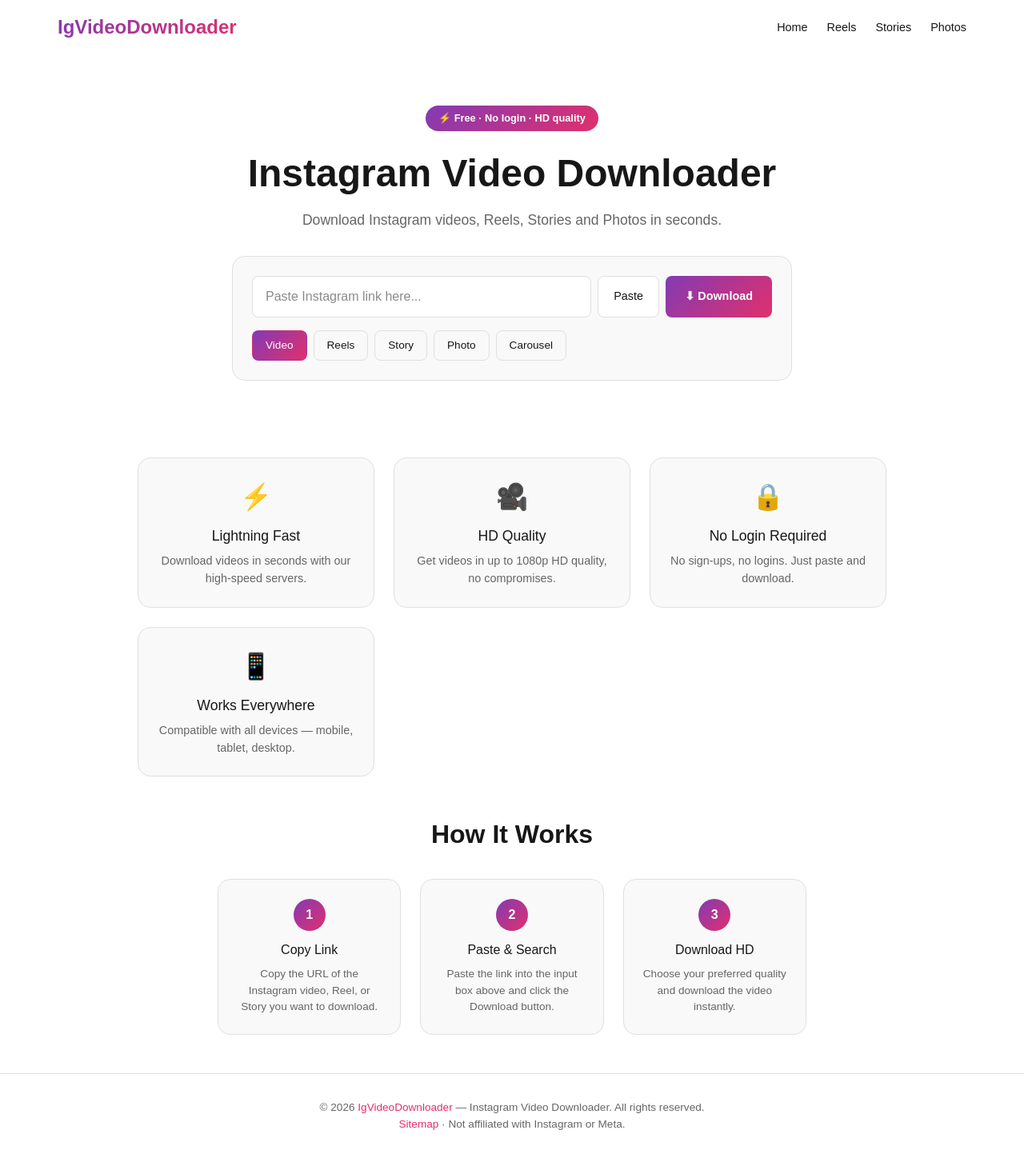
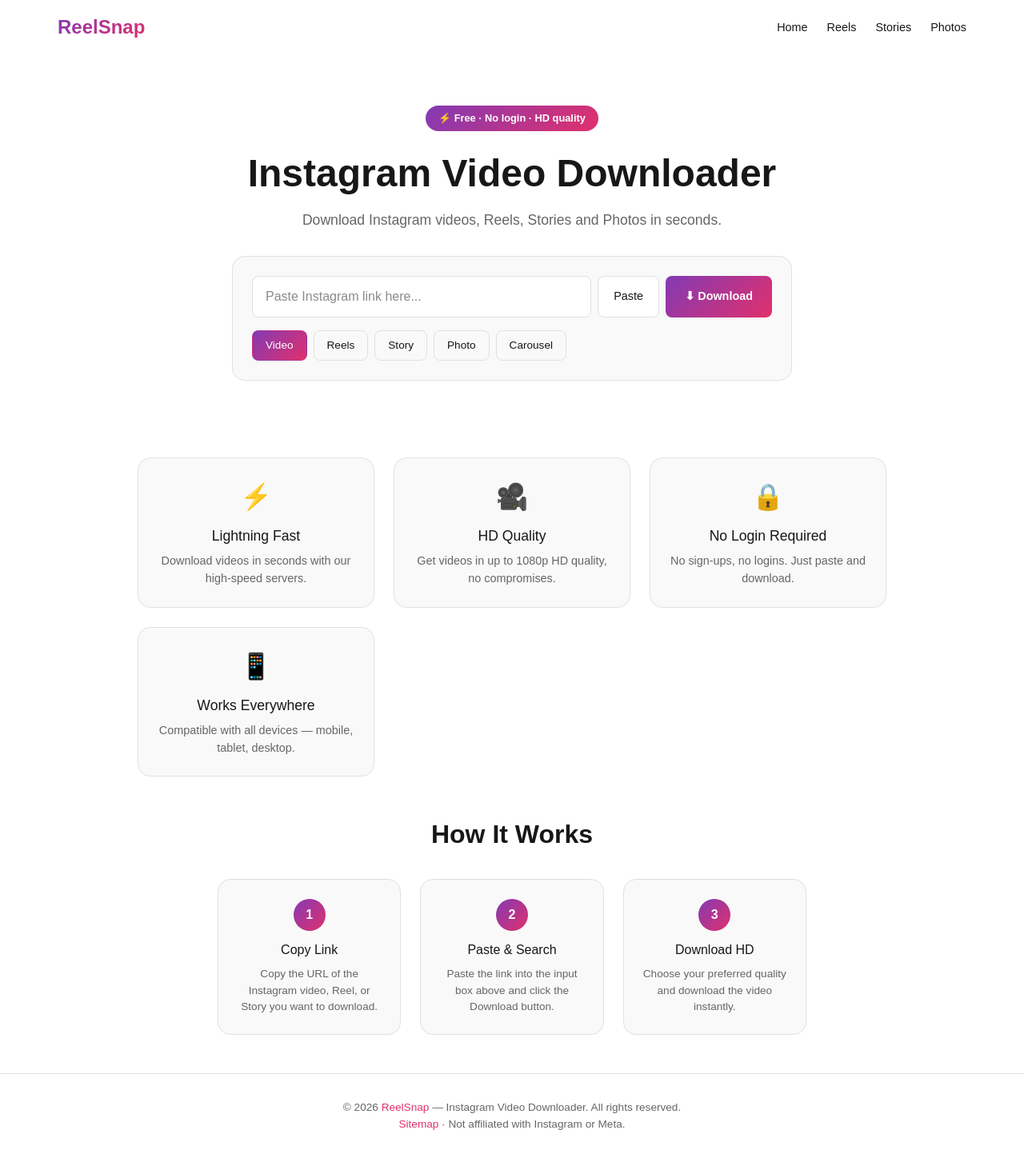
Before and after one commit to SubhamBhowmik/ig_downloader, a Next.js app: page / in a window 1280 px wide. Shown: the whole page at 80% size. Built offline with nearby package versions, Linux system fonts and the light colour scheme.

Commit message:
sitemap added

```diff
--- a/components/Footer.js
+++ b/components/Footer.js
@@ -1,7 +1,7 @@
 export default function Footer() {
   return (
     <footer className="footer">
-      <p>&copy; {new Date().getFullYear()} <a href="/">IgVideoDownloader</a> — Instagram Video Downloader. All rights reserved.</p>
+      <p>&copy; {new Date().getFullYear()} <a href="/">ReelSnap</a> — Instagram Video Downloader. All rights reserved.</p>
       <p>
         <a href="/sitemap.xml">Sitemap</a> &middot; Not affiliated with Instagram or Meta.
       </p>
--- a/components/Navbar.js
+++ b/components/Navbar.js
@@ -6,7 +6,7 @@
 
   return (
     <nav className="navbar">
-      <Link href="/" className="logo">IgVideoDownloader</Link>
+      <Link href="/" className="logo">ReelSnap</Link>
 
       <button
         className="mobile-menu-btn"
--- a/pages/index.js
+++ b/pages/index.js
@@ -9,7 +9,7 @@
   return (
     <>
       <Head>
-        <title>Instagram Video Downloader - Free HD | IgVideoDownloader</title>
+        <title>Instagram Video Downloader - Free HD | ReelSnap</title>
         <meta name="description" content="Download Instagram videos, Reels, Stories and Photos for free. No login required. HD quality. Works on all devices." />
         <meta name="keywords" content="instagram video downloader, download instagram video, instagram reels downloader" />
         <link rel="canonical" href="https://reelsnap.app/" />
--- a/pages/instagram-photo-downloader.js
+++ b/pages/instagram-photo-downloader.js
@@ -9,7 +9,7 @@
   return (
     <>
       <Head>
-        <title>Instagram Photo Downloader - Free HD | IgVideoDownloader</title>
+        <title>Instagram Photo Downloader - Free HD | ReelSnap</title>
         <meta name="description" content="Download Instagram photos in high resolution for free. Save any photo from Instagram with no login." />
         <meta name="keywords" content="instagram photo downloader, download instagram photo, instagram image downloader" />
         <link rel="canonical" href="https://reelsnap.app/instagram-photo-downloader" />
--- a/pages/instagram-reels-downloader.js
+++ b/pages/instagram-reels-downloader.js
@@ -9,7 +9,7 @@
   return (
     <>
       <Head>
-        <title>Instagram Reels Downloader - Free HD | IgVideoDownloader</title>
+        <title>Instagram Reels Downloader - Free HD | ReelSnap</title>
         <meta name="description" content="Download Instagram Reels in HD quality for free. No login required. Fast and easy Reels downloader." />
         <meta name="keywords" content="instagram reels downloader, download reels, instagram reels video download" />
         <link rel="canonical" href="https://reelsnap.app/instagram-reels-downloader" />
--- a/pages/instagram-story-downloader.js
+++ b/pages/instagram-story-downloader.js
@@ -9,7 +9,7 @@
   return (
     <>
       <Head>
-        <title>Instagram Story Downloader - Free HD | IgVideoDownloader</title>
+        <title>Instagram Story Downloader - Free HD | ReelSnap</title>
         <meta name="description" content="Download Instagram Stories anonymously and for free. Save stories from any public account in HD." />
         <meta name="keywords" content="instagram story downloader, download instagram story, story saver" />
         <link rel="canonical" href="https://reelsnap.app/instagram-story-downloader" />
--- a/pages/sitemap.xml.js
+++ b/pages/sitemap.xml.js
@@ -1,4 +1,4 @@
-const EXTERNAL_DATA_URL = 'https://yoursite.com'
+const EXTERNAL_DATA_URL = 'https://reelsnap.app'
 
 function generateSiteMap() {
   return `<?xml version="1.0" encoding="UTF-8"?>
```
